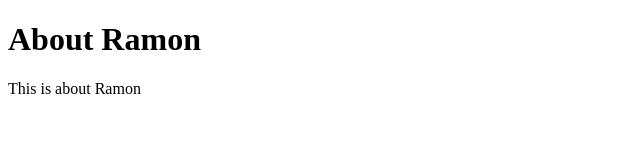
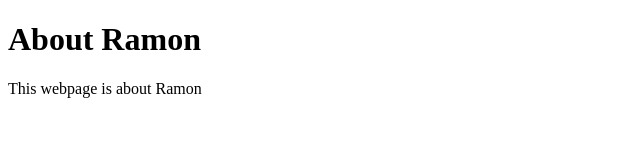
Before and after one commit to RamonPantoja12/about-ramon, a plain HTML site: page index.html in a window 1280 px wide. Shown: the full height of the page, 0-640 px from the left. Drawn offline with Linux system fonts and the light colour scheme.

Commit message:
Started about me

```diff
--- a/index.html
+++ b/index.html
@@ -6,6 +6,6 @@
 </head>
 <body>
 <h1> About Ramon</h1>
-<p>This is about Ramon</p>
+<p>This webpage is about Ramon</p>
 </body>
 </html>
```
